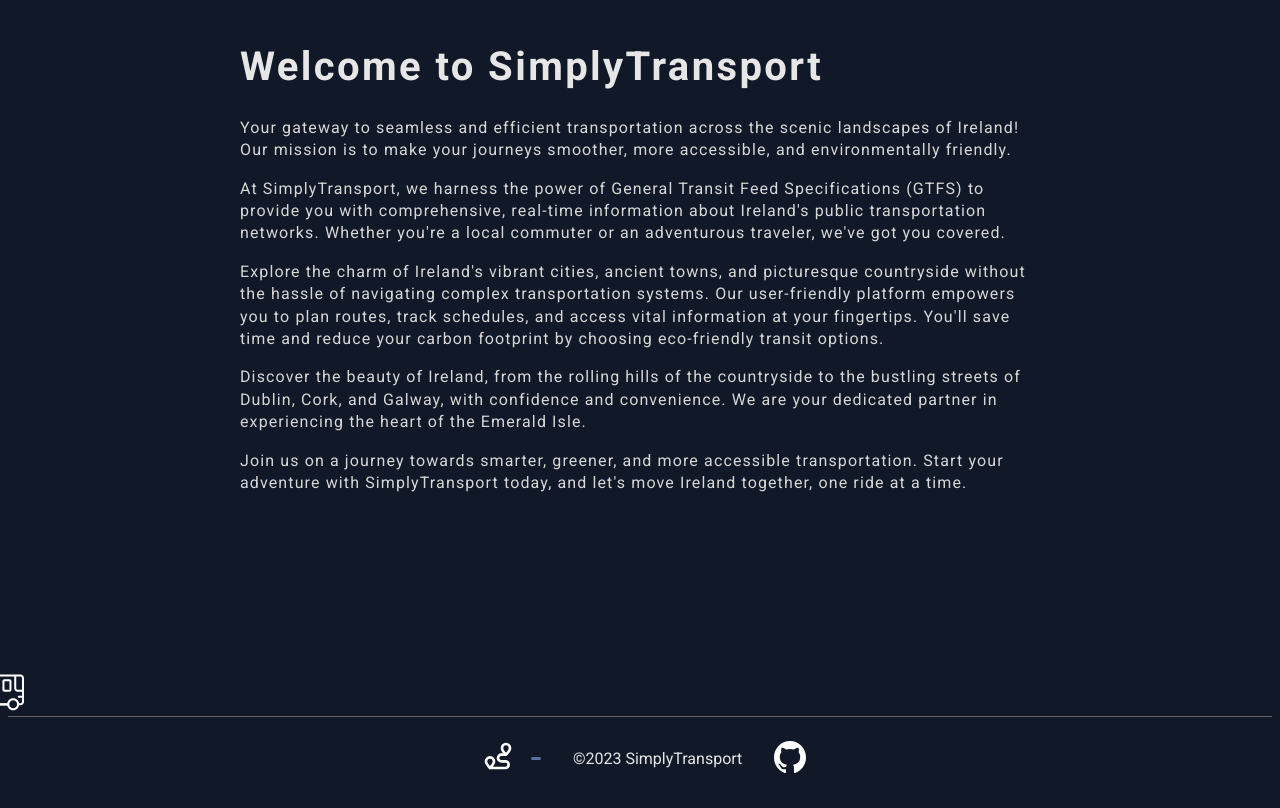
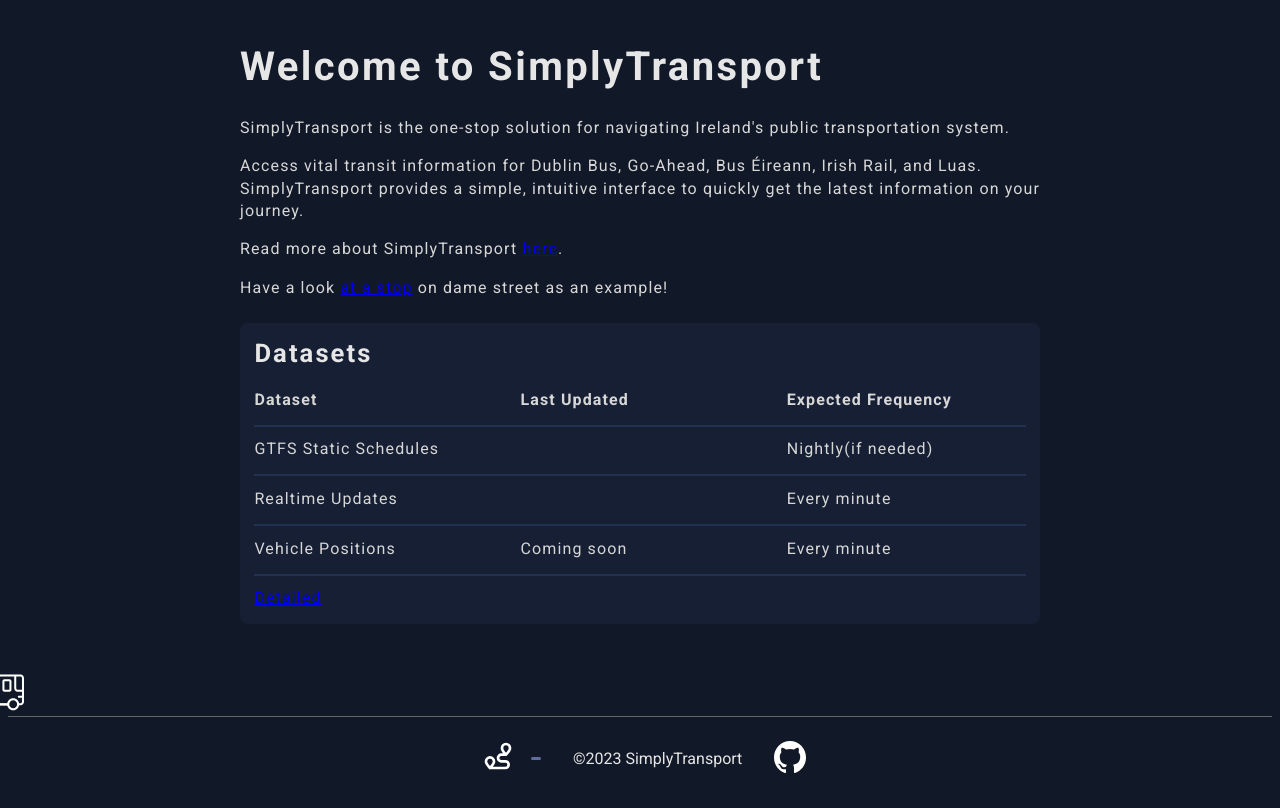
Before and after one commit to ANIALLATOR114/SimplyTransport, a Python web app: template SimplyTransport/templates/index.html in a window 1280 px wide. Shown: the part 84-892 px from the top of the page. Run offline with Jinja, Linux system fonts and the light colour scheme; the template is opened without the code that fills it, so the values that code supplies are empty; some libraries are stand-ins or nearby versions.

Commit message:
Database update time display

```diff
--- a/SimplyTransport/domain/realtime/realtime_schedule/model.py
+++ b/SimplyTransport/domain/realtime/realtime_schedule/model.py
@@ -64,7 +64,7 @@ class RealTimeSchedule:
         if time_difference <= -1:
             self.real_eta_text = "Left"
         elif time_difference < 0:
-            self.real_eta_text = "Now"
+            self.real_eta_text = "Due"
         elif time_difference < 1:
             self.real_eta_text = "<1 min"
         else:
--- a/SimplyTransport/static/static/style.css
+++ b/SimplyTransport/static/static/style.css
@@ -326,6 +326,41 @@ h3 {
 	white-space: nowrap;
 }
 
+.no-top-margin {
+	margin-top: 0rem;
+}
+
+.data-updates {
+	--gap: 1.7rem;
+	--line-offset: calc(var(--gap) / 2);
+	--line-thickness: 2px;
+	--line-color: var(--bg-color-highlight);
+
+	display: grid;
+	grid-template-columns: 1fr 1fr 1fr;
+	justify-items: start;
+	gap: var(--gap);
+	overflow: hidden;
+}
+
+.data-updates > div {
+	position: relative;
+}
+
+.data-updates > div::after {
+	content: "";
+	position: absolute;
+	background-color: var(--line-color);
+	z-index: 1;
+}
+
+.data-updates > div::after {
+	inline-size: 100vw;
+	block-size: var(--line-thickness);
+	inset-inline-start: 0;
+	inset-block-start: calc(var(--line-offset) * -1);
+}
+
 .flex-separate {
 	display: flex;
 	justify-content: space-between;
--- a/SimplyTransport/templates/index.html
+++ b/SimplyTransport/templates/index.html
@@ -6,23 +6,42 @@
     <div class="narrow-container">
         <h1>Welcome to SimplyTransport</h1>
         <p class="dense-text">
-            Your gateway to seamless and efficient transportation across the scenic landscapes of Ireland! Our mission is to make your journeys smoother, more accessible, and environmentally friendly.
+            SimplyTransport is the one-stop solution for navigating Ireland's public transportation system.
         </p>
         <p class="dense-text">
-            At SimplyTransport, we harness the power of General Transit Feed Specifications (GTFS) to provide you with comprehensive, real-time information about Ireland's public transportation networks. Whether you're a local commuter or an adventurous traveler, we've got you covered.
+            Access vital transit information for Dublin Bus, Go-Ahead, Bus Éireann, Irish Rail, and Luas. SimplyTransport provides a simple, intuitive interface to quickly get the latest information on your journey.
         </p>
         <p class="dense-text">
-            Explore the charm of Ireland's vibrant cities, ancient towns, and picturesque countryside without the hassle of navigating complex transportation systems. Our user-friendly platform empowers you to plan routes, track schedules, and access vital information at your fingertips. You'll save time and reduce your carbon footprint by choosing eco-friendly transit options.
+            Read more about SimplyTransport <a href="/about">here</a>.
         </p>
         <p class="dense-text">
-            Discover the beauty of Ireland, from the rolling hills of the countryside to the bustling streets of Dublin, Cork, and Galway, with confidence and convenience. We are your dedicated partner in experiencing the heart of the Emerald Isle.
+            Have a look <a href="/realtime/stop/8220DB001359">at a stop</a> on dame street as an example!
         </p>
-        <p class="dense-text">
-            Join us on a journey towards smarter, greener, and more accessible transportation. Start your adventure with SimplyTransport today, and let's move Ireland together, one ride at a time.
-        </p>
+        <div class="inner-container">
+            <h2 class="no-top-margin">Datasets</h2>
+            <div class="data-updates">
+                <div class="dense-text bold-highlight">Dataset</div>
+                <div class="dense-text bold-highlight">Last Updated</div>
+                <div class="dense-text bold-highlight">Expected Frequency</div>
+                <div class="dense-text">GTFS Static Schedules</div>
+                <div class="dense-text">{{ gtfs_updated.created_at_pretty }}</div>
+                <div class="dense-text">Nightly(if needed)</div>
+                <div class="dense-text">Realtime Updates</div>
+                <div class="dense-text">{{ realtime_updated.created_at_pretty }}</div>
+                <div class="dense-text">Every minute</div>
+                <div class="dense-text">Vehicle Positions</div>
+                <div class="dense-text">Coming soon</div>
+                <div class="dense-text">Every minute</div>
+                <div class="dense-text">
+                    <a href="/events">Detailed</a>
+                </div>
+            </div>
+        </div>
     </div>
     <div>
         <img src="/static/bus-sideways.svg"
+             height="50"
+             width="50"
              class="bus-animation"
              alt="bus sideways svg">
     </div>
--- a/SimplyTransport/templates/realtime/stop.html
+++ b/SimplyTransport/templates/realtime/stop.html
@@ -25,7 +25,7 @@
         <div class="inner-container">
             <h3 class="h3-table">Realtime:</h3>
             <div class="flex-separate table-search-top-text-pad">
-                <span class="dense-text">Showing <span class="word-highlight">{{ start_time_difference }}</span> and <span class="word-highlight">{{ end_time_difference }}</span> mins</span><span class="code-highlight">{{ current_time.strftime("%H:%M:%S") }}</span>
+                <span class="dense-text">Showing <span class="word-highlight">{{ start_time_difference }}</span> and <span class="word-highlight">+{{ end_time_difference }}</span> mins</span><span class="code-highlight">{{ current_time.strftime("%H:%M:%S") }}</span>
             </div>
             <table class="table-search">
                 <thead>
```
Also changed, not shown: SimplyTransport/controllers/root.py (+18 -3 lines), SimplyTransport/templates/about.html (+30 -28 lines), tests/integration/test_root.py (+3 -4 lines), tests/integration/test_website_200s.py (+3 -3 lines).
